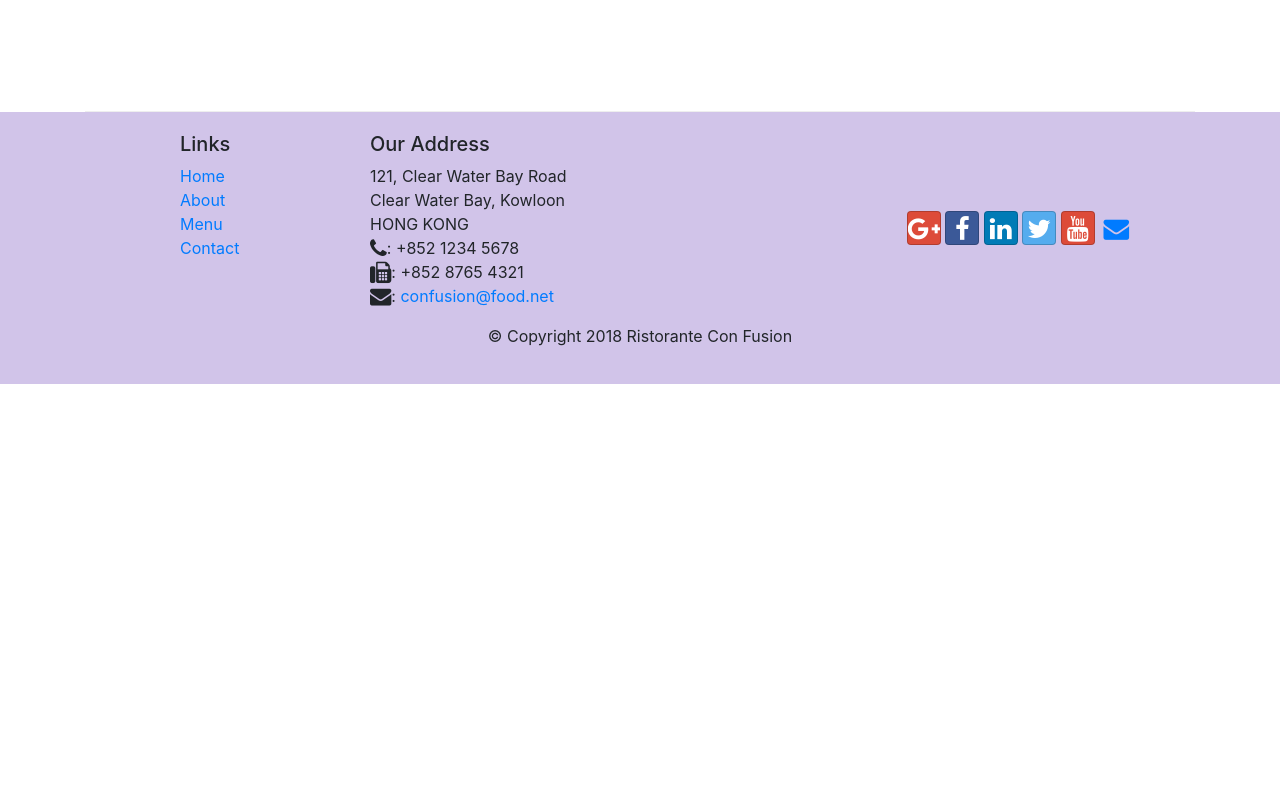
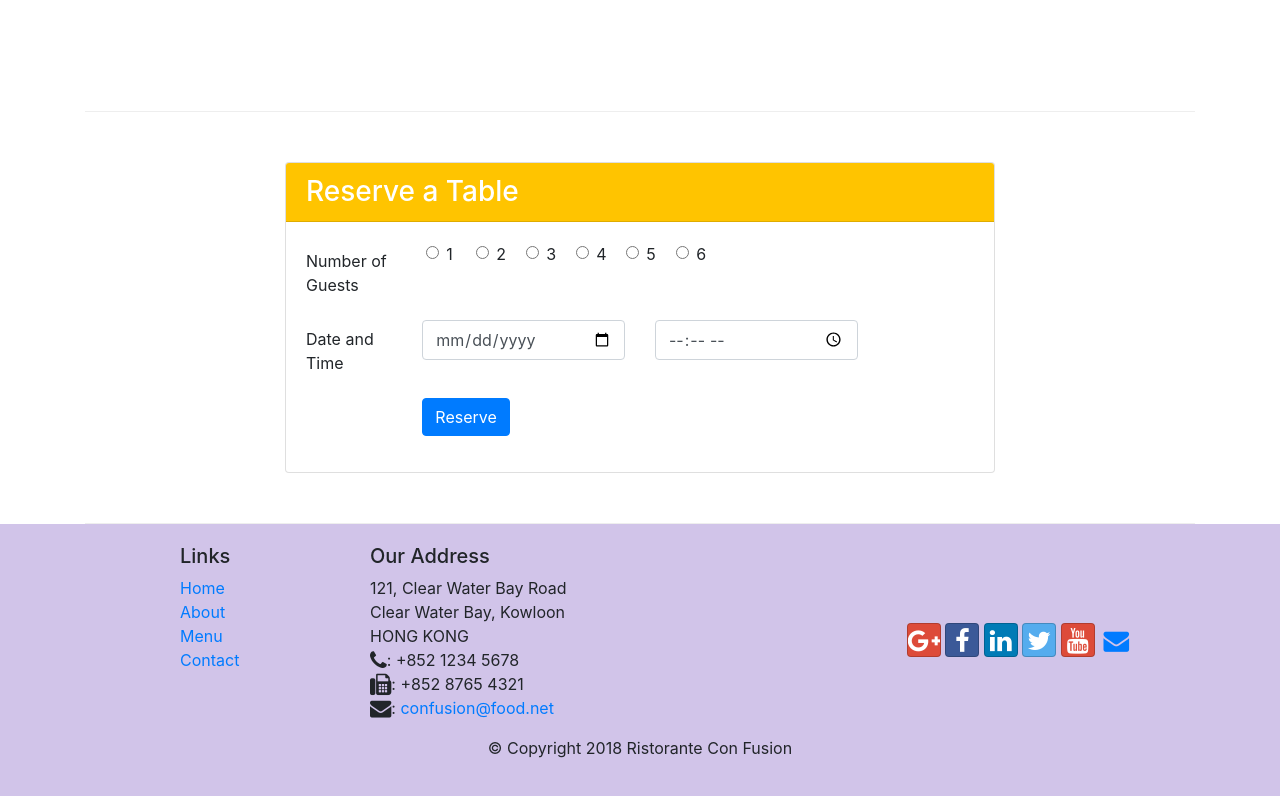
Before and after one commit to DereviankoYaroslav/conFusion, a website: page index.html in a window 1280 px wide. Shown: the part 1422-2218 px from the top of the page. Before the commit the page ends 1806 px from the top, so only its background shows below. Drawn offline with nearby package versions, Linux system fonts and the light colour scheme.

Commit message:
Assignment Week2

```diff
--- a/css/styles.css
+++ b/css/styles.css
@@ -36,3 +36,12 @@ body {
 .navbar-dark {
     background-color: #512DA8;
 }
+
+.my-form {
+    background-color: #ffc400;
+}
+
+.my-button {
+    background-color: #ffc400;
+    color: #0F0F0F;
+}
--- a/index.html
+++ b/index.html
@@ -40,8 +40,11 @@
                     <h1>Ristorante con Fusion</h1>
                     <p>We take inspiration from the World's best cuisines, and create a unique fusion experience. Our lipsmacking creations will tickle your culinary senses!</p>
                 </div>
-                <div class="col-12 col-sm align-self-center">
+                <div class="col-12 col-sm-2 align-self-center">
                     <img src="img/logo.png" class="img-fluid">
+                </div>
+                <div class="col-12 offset-sm-1 col-sm-3 align-self-center align-item-center">
+                    <a role="button" class="btn btn-block btn-secondary my-button" href="#myForm"> Reserve Table</a>
                 </div>
             </div>
         </div>
@@ -56,7 +59,7 @@
                 <div class="media">
                     <img class="d-flex mr-3 img-thumbnail align-self-center" src="img/uthappizza.png" alt="uthapizzas">
                     <div class="media-body">
-                        <h2 class="mt-0">Uthappizza</h2>
+                        <h2 class="mt-0">Uthappizza <span class="badge badge-danger">HOT</span> <span class="badge badge-pill badge-secondary">$4.99</span></h2>
                         <p class="d-none d-sm-block">A unique combination of Indian Uthappam (pancake) and Italian pizza, topped with Cerignola olives, ripe vine cherry tomatoes, Vidalia onion, Guntur chillies and Buffalo Paneer.</p>
                     </div>
                 </div>
@@ -69,8 +72,13 @@
                 <h3>This Month's Promotions</h3>
             </div>
             <div class="col col-sm col-md">
-                <h2>Weekend Grand Buffet</h2>
-                <p class="d-none d-sm-block">Featuring mouthwatering combinations with a choice of five different salads, six enticing appetizers, six main entrees and five choicest desserts. Free flowing bubbly and soft drinks. All for just $19.99 per person </p>
+                <div class="media">
+                    <div class="media-body">
+                        <h2 class="mt-0">Weekend Grand Buffet <span class="badge badge-danger">NEW</span> </h2>
+                        <p class="d-none d-sm-block">Featuring mouthwatering combinations with a choice of five different salads, six enticing appetizers, six main entrees and five choicest desserts. Free flowing bubbly and soft drinks. All for just $19.99 per person </p>
+                    </div>
+                    <img class="d-flex ml-3 img-thumbnail align-self-center" src="img/buffet.png" alt="buffet">
+                </div>
             </div>
         </div>
 
@@ -89,6 +97,64 @@
                 </div>
             </div>
         </div>
+
+        <!-- Reservation Form -->
+        <div class="row row-content align-items-center">
+            <div class="col-12 offset-sm-2 col-sm-8">
+                <div class="card" id="myForm">
+                    <h3 class="card-header text-white my-form">Reserve a Table</h3>
+                    <div class="card-body">
+                        <form>
+                            <div class="form-group row">
+                                <label for="radiobuttons" class="col-12 col-md-2 col-form-label">Number of Guests</label>
+                                <div id="radiobuttons" class="col-12 col-md-10 row ml-1">
+                                    <div class="col-1 form-check">
+                                        <input type="radio" class="form-check-input" name="one" id="one" value="">
+                                        <label class="form-check-label" for="approve">1</label>
+                                    </div>
+                                    <div class="col-1 form-check ml-1">
+                                        <input type="radio" class="form-check-input" name="two" id="two" value="">
+                                        <label class="form-check-label" for="approve">2</label>
+                                    </div>
+                                    <div class="col-1 form-check ml-1">
+                                        <input type="radio" class="form-check-input" name="three" id="three" value="">
+                                        <label class="form-check-label" for="approve">3</label>
+                                    </div>
+                                    <div class="col-1 form-check ml-1">
+                                        <input type="radio" class="form-check-input" name="four" id="four" value="">
+                                        <label class="form-check-label" for="approve">4</label>
+                                    </div>
+                                    <div class="col-1 form-check ml-1">
+                                        <input type="radio" class="form-check-input" name="five" id="five" value="">
+                                        <label class="form-check-label" for="approve">5</label>
+                                    </div>
+                                    <div class="col-1 form-check ml-1">
+                                        <input type="radio" class="form-check-input" name="six" id="six" value="">
+                                        <label class="form-check-label" for="approve">6</label>
+                                    </div>
+                                </div>
+                            </div>
+                            <div class="form-group row">
+                                <label for="date" class="col-12 col-md-2 col-form-label">Date and Time</label>
+                                <div class="col-12 col-md-4">
+                                    <input type="date" class="form-control" id="date" name="date" placeholder="14.09.2022">
+                                </div>
+                                <div class="col-12 col-md-4">
+                                    <input type="time" class="form-control" id="time" name="time" placeholder="12:00">
+                                </div>
+                            </div>
+                            <div class="form-group row">
+                                <div class="offset-md-2 col-md-10">
+                                    <button type="submit" class="btn btn-primary">Reserve</button>
+                                </div>
+                            </div>
+                        </form>
+                    </div>
+                </div>
+            </div>
+        </div>
+
+
     </div>
 
     <footer class="footer">
```
